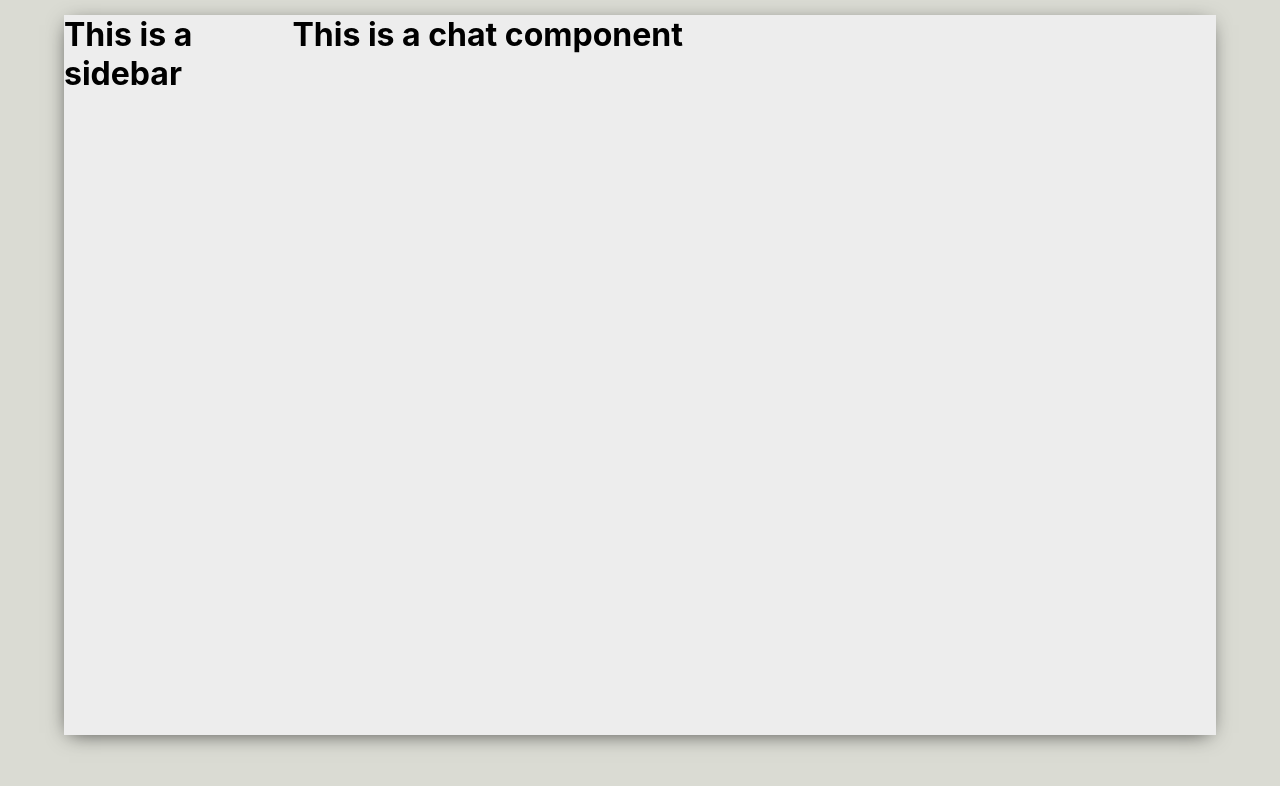
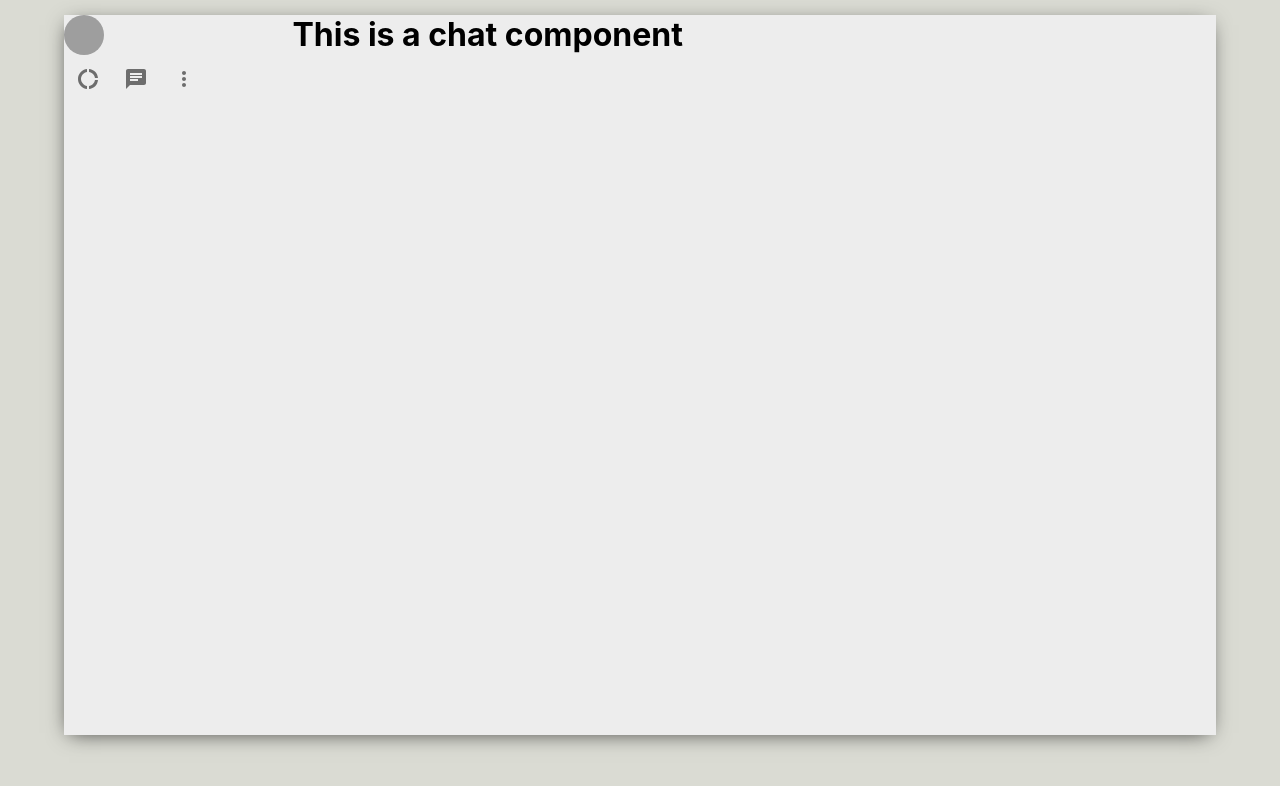
Before and after one commit to maurya512/Whatsapp_Clone, a React (Create React App) app in the folder mern-whatsapp/: page / in a window 1280 px wide. Shown: the top 786 px of the page. Built offline with nearby package versions, Linux system fonts and the light colour scheme; grey boxes are pictures that could not be loaded.

Commit message:
imported icons from material ui icons, avatars and more

```diff
--- a/mern-whatsapp/src/Sidebar.js
+++ b/mern-whatsapp/src/Sidebar.js
@@ -1,13 +1,41 @@
 import React from 'react'
+import DonutLargeIcon from '@material-ui/icons/DonutLarge';
+import ChatIcon from '@material-ui/icons/Chat';
+import MoreVertIcon from '@material-ui/icons/MoreVert';
+import { IconButton, Avatar } from '@material-ui/core'
 
 // import styling for sidebar
 import "./Sidebar.css";
 
 function Sidebar() {
     return (
+        // entire sidebar
         <div className="sidebar">
-            <h1>This is a sidebar</h1>
-        </div>
+            {/* header of the sidebar */}
+            <div className="sidebar_header">
+                {/* Avatar can be used to attach images */}
+                <Avatar src="https://avatars.githubusercontent.com/u/64752267?s=60&v=4"/>
+                {/* the right portion of the sidebar */}
+                <div className="sidebar_headerRight">
+                    {/* Iconbutton makes the button clickable */}
+                    <IconButton>
+                        <DonutLargeIcon />
+                    </IconButton >
+
+                    {/* chat icon */}
+                    <IconButton>
+                        <ChatIcon />
+                    </IconButton>
+
+                    {/* VertIcon */}
+                    <IconButton>
+                        <MoreVertIcon />
+                    </IconButton>
+                </div>
+                <div className="sidebar_search">
+                </div>
+            </div>
+        </div >
     )
 }
 
```
